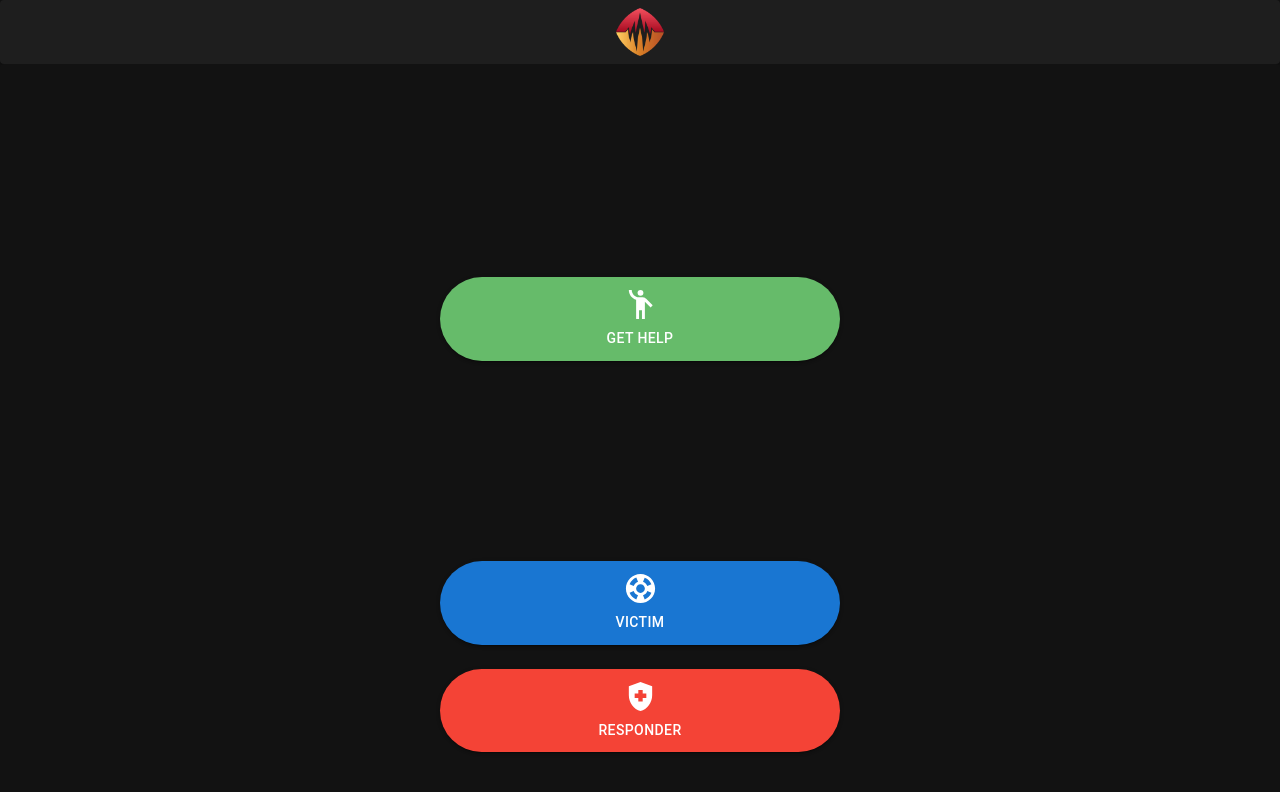
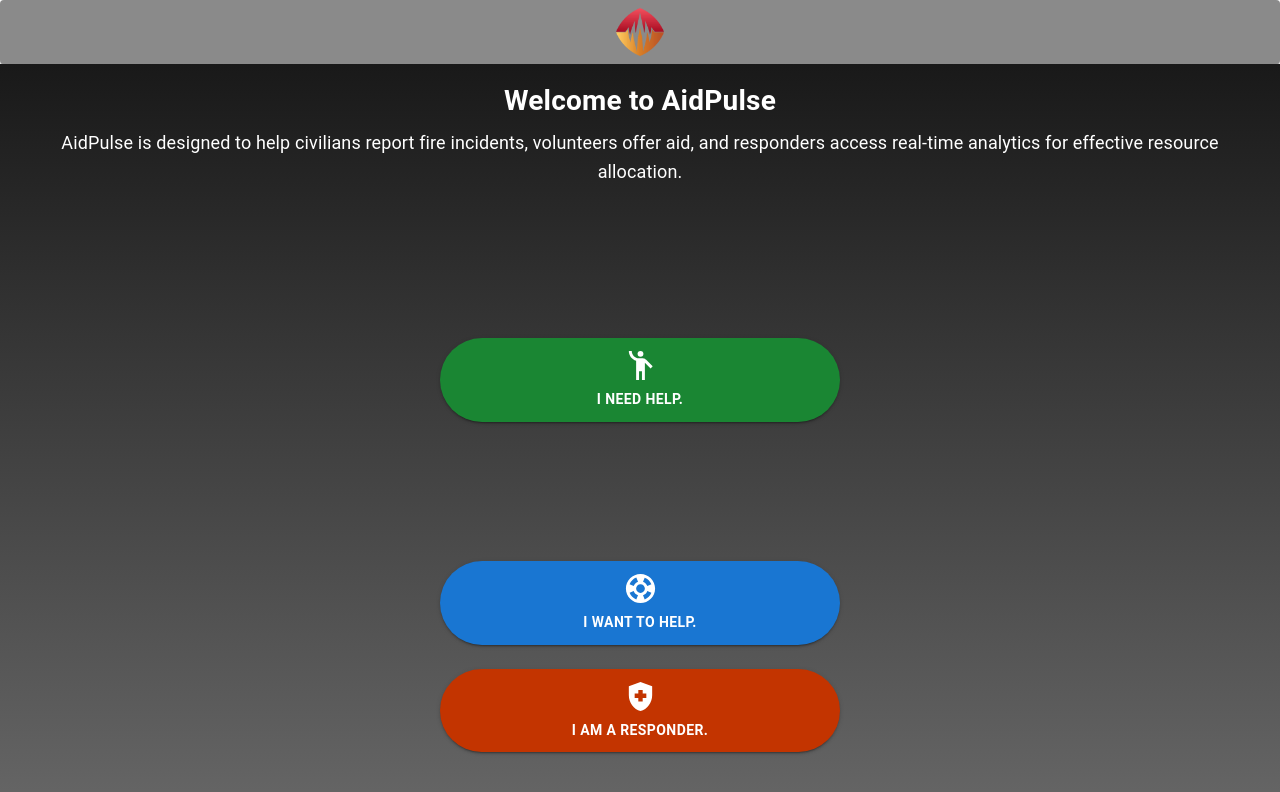
Before and after one commit to craig2050/AidPulse, a React (Create React App) app in the folder frontend/: page / in a window 1280 px wide. Shown: the top 792 px of the page. Built offline with nearby package versions, Linux system fonts and the light colour scheme.

Commit message:
modified css added home message

```diff
--- a/frontend/public/index.html
+++ b/frontend/public/index.html
@@ -25,6 +25,7 @@
       Learn how to configure a non-root public URL by running `npm run build`.
     -->
     <title>AidPulse</title>
+    <link href="https://fonts.googleapis.com/css2?family=Montserrat:wght@400;600&display=swap" rel="stylesheet">
   </head>
   <body>
     <noscript>You need to enable JavaScript to run this app.</noscript>
--- a/frontend/src/App.css
+++ b/frontend/src/App.css
@@ -81,17 +81,54 @@
   flex-direction: column;
   justify-content: center;
   align-items: center;
+  background: linear-gradient(180deg, #191919, #656565); /* Background gradient */
+  font-family: 'Montserrat, sans-serif'; /* Use the new font */
 }
 
 .Home .home-button {
   margin-bottom: 8px;
+  width: 80%;
+  max-width: 400px;
+  border-radius: 50px;
+  display: flex;
+  flex-direction: column;
+  align-items: center;
+  justify-content: center;
+  gap: 4px;
+  padding: 10px;
+  color: white;
+  font-weight:bold;
+}
+
+.Home .home-button.victim {
+  background-color: #1a8633; /* Muted green */
+}
+
+.Home .home-button.victim:hover {
+  background-color: #dcd8d8; /* Lighter shade on hover */
+}
+
+.Home .home-button.volunteer {
+  background-color: #024a96; /* Royal Blue */
+}
+
+.Home .home-button.volunteer:hover {
+  background-color: #dcd8d8; /* Lighter shade on hover */
+}
+
+.Home .home-button.responder {
+  background-color: #c33400; /* Professional Red */
+}
+
+.Home .home-button.responder:hover {
+  background-color: #dcd8d8; /* Lighter shade on hover */
 }
 
 .InteractiveGraphic {
   display: flex;
   flex-direction: column;
   align-items: center;
-  height: 200px
+  height: 200px;
 }
 
 .interactive-button {
@@ -120,9 +157,8 @@
   border-radius: 10px;
 }
 
-
 body>iframe {
-  display: none !important
+  display: none !important;
 }
 
 .app-header {
@@ -155,9 +191,8 @@ body>iframe {
 }
 
 [data-testid="virtuoso-scroller"] {
-  padding-top: 8px
+  padding-top: 8px;
 }
-
 
 html,
 body,
--- a/frontend/src/App.tsx
+++ b/frontend/src/App.tsx
@@ -17,10 +17,14 @@ function App() {
 
   const renderComponent = () => {
     switch (userType) {
-      case 'civilian':
+      case 'victim':
         return <RealMessageList />
-      case 'victim':
-        return <RealMessageList/>
+      case 'volunteer':
+        return (
+          <>
+            <ResponderMessageList/>
+          </>
+        )
       case 'responder':
         return (
           <>
--- a/frontend/src/Components/Home/Home.tsx
+++ b/frontend/src/Components/Home/Home.tsx
@@ -1,7 +1,20 @@
 import { EmojiPeople, HealthAndSafety, Support } from "@mui/icons-material";
-import { Button, Box } from "@mui/material";
+import { Button, Box, Typography } from "@mui/material";
+import { useEffect, useState } from 'react'
+import data from '../../messages.json' // Import the JSON file
 
 function Home({ onSelectComponent }: { onSelectComponent: any }) {
+  const [greeting, setGreeting] = useState<string>('')
+  const [homeText, setHomeText] = useState<string>('');
+
+  useEffect(() => {
+    // Extract the greeting message from the JSON
+    if (data.greeting) {
+      setGreeting(data.greeting)
+      setHomeText(data.homeText);
+    }
+  }, []);
+
   return (
     <Box
       className="Home"
@@ -13,9 +26,21 @@ function Home({ onSelectComponent }: { onSelectComponent: any }) {
         padding: "20px",
         height: "92dvh", // Use dynamic viewport height for mobile browsers
         overflow: "hidden", // Prevents scrolling
+        fontFamily: 'Montserrat, sans-serif', // Use the new font
       }}
     >
-      {/* Civilian Button - Centered Vertically */}
+      {/* Introductory Message */}
+      {greeting && (
+        <Typography variant="h4" sx={{ marginBottom: "10px", fontSize: "28px", fontWeight: "600" }}>
+          {greeting}
+        </Typography>
+      )}
+
+      <Typography variant="h6" sx={{ marginBottom: "20px", fontSize: "18px", fontWeight: "400" }} align="center">
+        {homeText}
+      </Typography>
+
+      {/* Victim Button - Centered Vertically */}
       <Box
         sx={{
           flex: 1,
@@ -27,9 +52,8 @@ function Home({ onSelectComponent }: { onSelectComponent: any }) {
       >
         <Button
           variant="contained"
-          className="home-button"
-          onClick={() => onSelectComponent("civilian")}
-          color="success"
+          className="home-button victim"
+          onClick={() => onSelectComponent("victim")}
           sx={{
             width: "80%",
             maxWidth: "400px",
@@ -44,7 +68,7 @@ function Home({ onSelectComponent }: { onSelectComponent: any }) {
           }}
         >
           <EmojiPeople fontSize="large" />
-          Get Help
+          I need help.
         </Button>
       </Box>
 
@@ -63,7 +87,7 @@ function Home({ onSelectComponent }: { onSelectComponent: any }) {
         <Button
           variant="contained"
           className="home-button"
-          onClick={() => onSelectComponent("victim")}
+          onClick={() => onSelectComponent("volunteer")}
           sx={{
             width: "80%",
             maxWidth: "400px",
@@ -77,14 +101,13 @@ function Home({ onSelectComponent }: { onSelectComponent: any }) {
           }}
         >
           <Support fontSize="large" />
-          Victim
+          I want to help.
         </Button>
 
         <Button
           variant="contained"
-          className="home-button"
+          className="home-button responder"
           onClick={() => onSelectComponent("responder")}
-          color="error"
           sx={{
             width: "80%",
             maxWidth: "400px",
@@ -98,7 +121,7 @@ function Home({ onSelectComponent }: { onSelectComponent: any }) {
           }}
         >
           <HealthAndSafety fontSize="large" />
-          Responder
+          I am a Responder.
         </Button>
       </Box>
     </Box>
--- a/frontend/src/context/AppContext.tsx
+++ b/frontend/src/context/AppContext.tsx
@@ -47,13 +47,21 @@ export const AppProvider = ({ children }: { children: ReactNode }) => {
   const getTheme = () => {
     let primaryColor = "#1976d2"; // Volunteer
     if (userType === "responder") primaryColor = "#d32f2f";
-    if (userType === "civilian") primaryColor = "#388e3c";
+    if (userType === "victim") primaryColor = "#388e3c";
 
     return createTheme({
       palette: {
-        mode: "dark",
+        mode: "dark", // Set the theme mode to dark
         primary: {
           main: primaryColor,
+        },
+        background: {
+          default:"#FFFFFF", // Set the default background color for dark mode
+          paper:"#848484", // Set the background color for paper components
+        },
+        text: {
+          primary: "#ffffff", // Set the primary text color for dark mode
+          secondary: "#b0b0b0", // Set the secondary text color for dark mode
         },
       },
     });
--- /dev/null
+++ b/frontend/src/messages.json
@@ -0,0 +1,4 @@
+{
+  "greeting": "Welcome to AidPulse",
+  "homeText": "AidPulse is designed to help civilians report fire incidents, volunteers offer aid, and responders access real-time analytics for effective resource allocation."
+}
```
